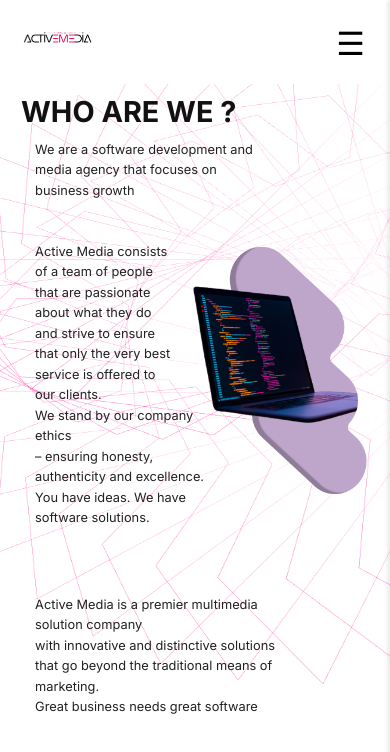
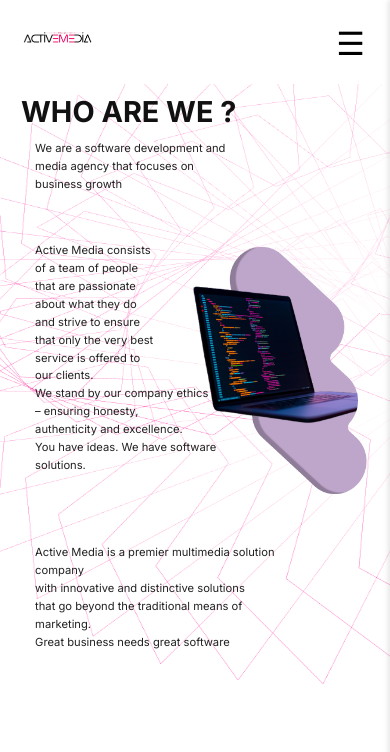
Before and after one commit to Divine-Ntambwe/Active-Media, a React (Vite) app: page /about-us in a window 390 px wide. Shown: the top 752 px of the page. Built offline with nearby package versions, Linux system fonts and the light colour scheme.

Commit message:
about-us word over lap

```diff
--- a/src/pages/About_Us.module.css
+++ b/src/pages/About_Us.module.css
@@ -331,7 +331,7 @@ h5 {
 .teamText {
   text-align: justify !important;
   text-align-last: right !important;
-  font-weight: 200 !important;
+  font-weight: 300 !important;
   /* margin-left: auto; */
 }
 
@@ -370,7 +370,7 @@ h5 {
 
 .paragraph, .teamText {
 font-size: 1.2em;
-font-weight: 200;
+font-weight:300;
 }
 
 .title {
@@ -1425,12 +1425,12 @@ left: 20%;
    }
    .rightBlockN {
     box-sizing: border-box;
-    margin-top: 11vh;
+    margin-top: 5vh;
     padding-right: 35vw !important;
     text-align: left;
    }
    .div1 p {
-    font-size: 0.8em;
+    font-size: 0.7em;
    }
    .laptopWrapper{
     left: 43% !important;
```
